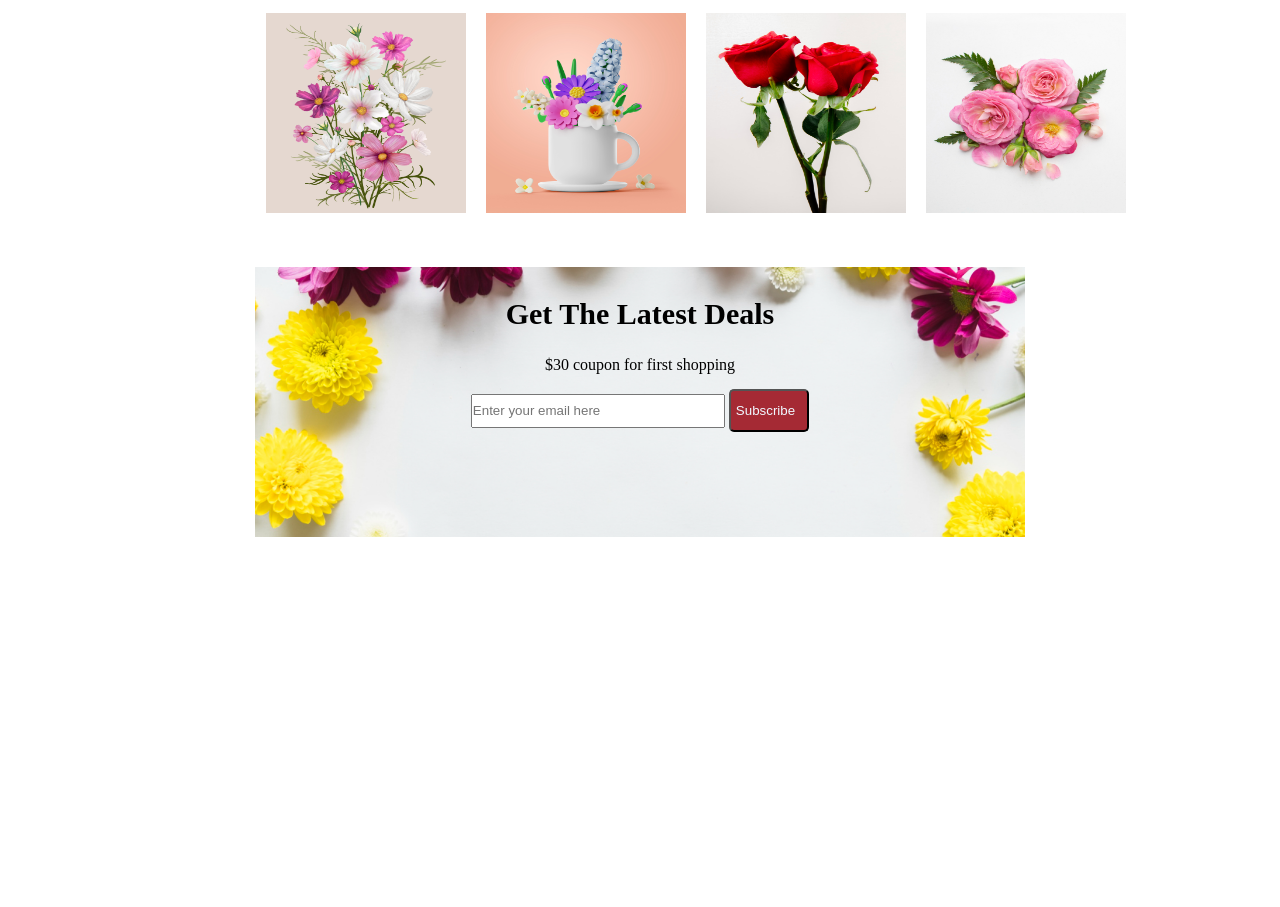
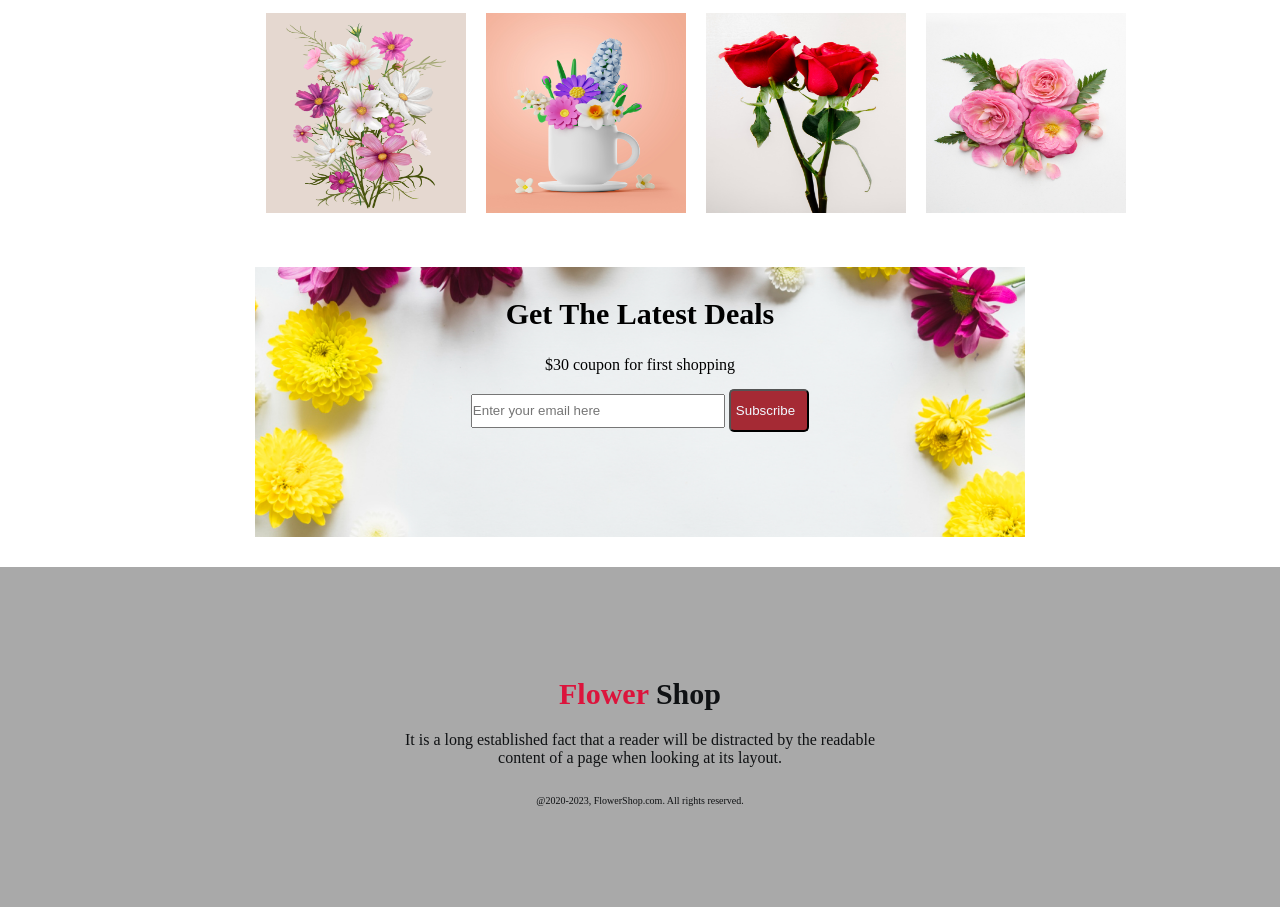
Before and after one commit to saymasadia11/Assignment_1, a plain HTML site: page index.html in a window 1280 px wide. Shown: the part 1398-2305 px from the top of the page. Before the commit the page ends 1935 px from the top, so only its background shows below. Drawn offline with Linux system fonts and the light colour scheme.

Commit message:
addedfooter section

```diff
--- a/index.html
+++ b/index.html
@@ -125,7 +125,19 @@
 
 
     </main>
+
+    <!-- footer section starts here -->
     <footer>
+      <div class="footer-container">
+        <h3 class="footer-title"><span class="flower">Flower</span> Shop</h3>
+        <p class="footer-desc">It is a long established fact that a reader will be distracted by the readable<br> content of a page when looking at its layout.</p><br>
+
+      <div class="last">
+        <p>@2020-2023, FlowerShop.com. All rights reserved. </p>
+      </div>
+    </div>
+
+
 
     </footer>
 
--- a/styles/style.css
+++ b/styles/style.css
@@ -205,6 +205,7 @@
     background-size: cover;
     text-align: center;
     padding-bottom: 30px;
+    margin-bottom: 30px;
 }
 .sub-title{
     font-size: 30px;
@@ -222,3 +223,25 @@
     height: 30px;
     width: 250px;
 }
+/* footer related style */
+.footer-container{
+    background-color: darkgrey;
+    color: rgb(15, 17, 19);
+    text-align: center;
+    height: 30vh;
+    padding-top: 100px;
+}
+.footer-title{
+    font-size: 30px;
+    font-weight: bold;
+    padding: 10px;
+}
+.flower{
+    color: crimson;
+}
+.footer-desc{
+    padding: 10px;
+}
+.last{
+    font-size: 10px;
+}
```
